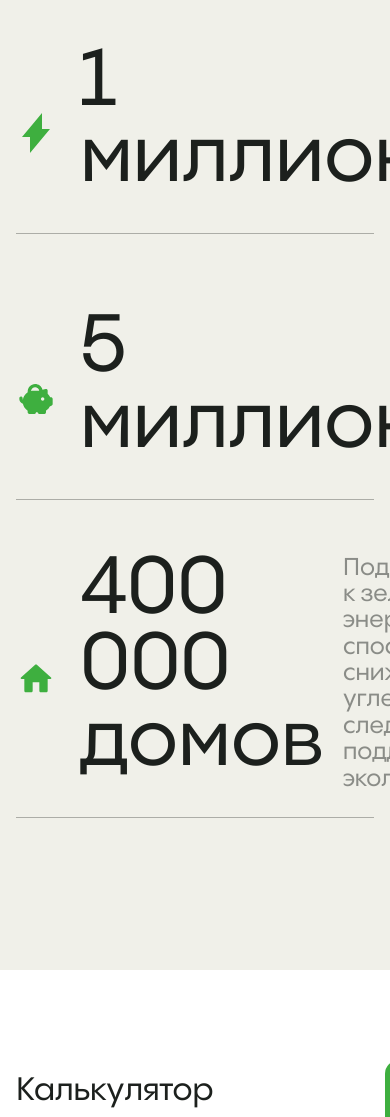
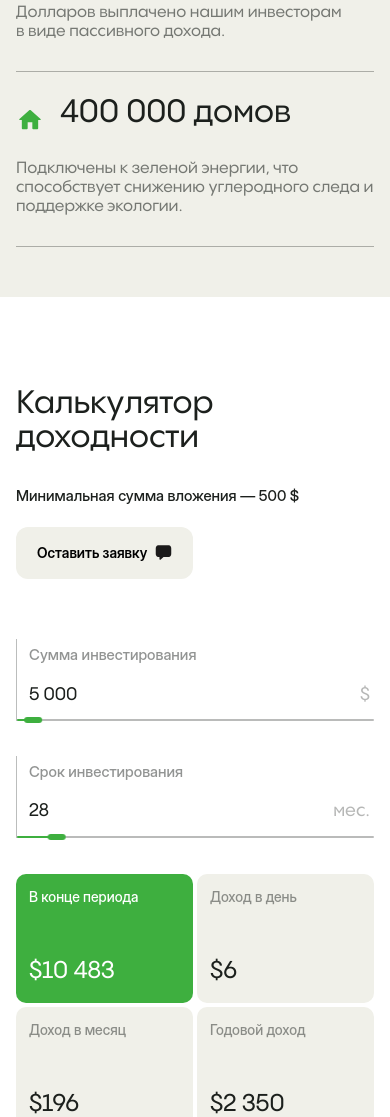
Before and after one commit to XeindsTwo/solar, a website: page app/index.html in a window 390 px wide. Shown: the part 3205-4322 px from the top of the page. Drawn offline with nearby package versions, Linux system fonts and the light colour scheme; some packages are replaced by stand-ins of ours; a script that the page names is missing; a web font is replaced by a local one.

Commit message:
adaptive guarantees, calculator, indicators

```diff
--- a/app/index.html
+++ b/app/index.html
@@ -200,7 +200,7 @@
     <ul class="indicators__list">
       <li class="indicators__item">
         <div class="indicators__left">
-          <img src="images/icons/solar_panel.svg" width="40" height="40" alt="icon">
+          <img src="images/icons/solar_panel-2.svg" width="40" height="40" alt="icon">
           <span class="indicators__name">1.3 миллиона</span>
         </div>
         <p class="indicators__text">
--- a/app/scss/home/_calculator.scss
+++ b/app/scss/home/_calculator.scss
@@ -2,6 +2,31 @@
   &__inner {
     @include flex-between-center-gap(90);
     min-height: 525px;
+    @media (max-width: 1260px) {
+      gap: 80px;
+      min-height: 500px;
+    }
+    @media (max-width: 1100px) {
+      gap: 70px;
+      min-height: 480px;
+    }
+    @media (max-width: 1060px) {
+      min-height: 520px;
+    }
+    @include r($lg) {
+      min-height: 500px;
+    }
+    @media (max-width: 830px) {
+      flex-direction: column;
+      min-height: auto;
+      gap: 40px;
+    }
+    @include r($sm) {
+      gap: 35px;
+    }
+    @include r($phone) {
+      gap: 30px;
+    }
   }
 
   &__interact {
@@ -11,11 +36,27 @@
     max-width: 675px;
     width: 100%;
     padding-top: 14px;
+    @include r($lg) {
+      padding-top: 0;
+    }
+    @media (max-width: 895px) {
+      max-width: 340px;
+    }
+    @media (max-width: 830px) {
+      max-width: 540px;
+    }
+    @include r($sm) {
+      max-width: 490px;
+    }
   }
 
   &__subtext {
     display: block;
     margin: 32px 0 30px;
+    @media (max-width: 395px) {
+      font-size: 15px;
+      margin-bottom: 22px;
+    }
   }
 
   &__items {
@@ -23,6 +64,14 @@
     display: grid;
     width: 100%;
     grid-template-columns: repeat(2, 1fr);
+    @media (max-width: 1060px) {
+      grid-template-columns: repeat(1, 1fr);
+      gap: 35px;
+      margin-bottom: 6px;
+    }
+    @media (max-width: 830px) {
+      margin-top: 60px;
+    }
   }
 
   &__item {
@@ -32,6 +81,12 @@
 
   &__number, &__subtitle {
     padding-left: 16px;
+    @media (max-width: 910px) {
+      padding-left: 14px;
+    }
+    @include r($phone) {
+      padding-left: 12px;
+    }
   }
 
   &__subtitle {
@@ -39,6 +94,12 @@
     color: rgba($black, .48);
     line-height: 1.1;
     margin-bottom: 32px;
+    @media (max-width: 1060px) {
+      margin-bottom: 22px;
+    }
+    @include r($phone) {
+      font-size: 15px;
+    }
   }
 
   &__bottom {
@@ -50,11 +111,23 @@
     font-size: 24px;
     line-height: .95;
     font-family: $pangram;
+    @media (max-width: 1100px) {
+      font-size: 22px;
+    }
+    @include r($lg) {
+      font-size: 20px;
+    }
+    @include r($phone) {
+      font-size: 18px;
+    }
   }
 
   &__attr {
     color: rgba($black, .32);
     padding-right: 16px;
+    @media (max-width: 1060px) {
+      padding-right: 4px;
+    }
   }
 
   &__income {
@@ -64,6 +137,12 @@
     display: grid;
     align-self: stretch;
     grid-template-columns: repeat(2, 1fr);
+    @include r($desktop) {
+      max-width: 500px;
+    }
+    @media (max-width: 830px) {
+      max-width: 100%;
+    }
 
     &-item {
       @include flex-column(60);
@@ -71,10 +150,19 @@
       border-radius: 14px;
       background-color: $sugar;
       padding: 16px;
+      @media (max-width: 830px) {
+        gap: 45px;
+        border-radius: 10px;
+      }
+      @include r($phone) {
+        padding: 15px 13px;
+        gap: 60px;
+      }
 
       &.main {
         background-color: $green;
         color: $white;
+
         .calculator__income-name {
           color: $white;
         }
@@ -84,6 +172,12 @@
     &-name {
       line-height: 1.1;
       color: rgba($black, .48);
+      @include r($sm) {
+        font-size: 15px;
+      }
+      @include r($phone) {
+        font-size: 14px;
+      }
     }
 
     &-sum {
@@ -91,6 +185,31 @@
       line-height: .95;
       font-family: $pangram;
       transform: translateY(-4px);
+      @include r($desktop) {
+        font-size: 42px;
+      }
+      @media (max-width: 1100px) {
+        font-size: 38px;
+      }
+      @include r($lg) {
+        font-size: 32px;
+        line-height: 1;
+      }
+      @media (max-width: 910px) {
+        font-size: 30px;
+      }
+      @include r($sm) {
+        font-size: 26px;
+      }
+      @include r($phone) {
+        font-size: 24px;
+      }
+      @media (max-width: 375px) {
+        font-size: 23px;
+      }
+      @media (max-width: 360px) {
+        font-size: 22px;
+      }
     }
   }
 }
--- a/app/scss/home/_guarantees.scss
+++ b/app/scss/home/_guarantees.scss
@@ -24,12 +24,6 @@
   }
   @media (max-width: 660px) {
     padding: 50px 0;
-  }
-  @media (max-width: 420px) {
-    padding: 45px 0;
-  }
-  @media (max-width: 395px) {
-    padding: 40px 0 45px;
   }
 
   &__title {
@@ -157,9 +151,6 @@
       font-size: 26px;
       margin: 0 auto;
     }
-    @media (max-width: 420px) {
-      font-size: 24px;
-    }
 
     &.small {
       max-width: 465px;
@@ -183,7 +174,6 @@
         font-size: 30px;
       }
       @media (max-width: 530px) {
-        font-size: 28px;
         max-width: 260px;
       }
     }
--- a/app/scss/home/_indicators.scss
+++ b/app/scss/home/_indicators.scss
@@ -1,18 +1,51 @@
 .indicators {
   padding: 152px 0;
   background-color: $sugar;
+  @media (max-width: 1400px) {
+    padding: 130px 0;
+  }
+  @media (max-width: 1300px) {
+    padding: 115px 0;
+  }
+  @include r($lg) {
+    padding: 100px 0;
+  }
+  @media (max-width: 860px) {
+    padding: 90px 0;
+  }
+  @include r($tablet) {
+    padding: 80px 0;
+  }
+  @include r($sm) {
+    padding: 70px 0;
+  }
+  @include r($phone) {
+    padding: 65px 0;
+  }
+  @media (max-width: 430px) {
+    padding: 50px 0;
+  }
 
   &__top {
     @include flex-column(14);
     margin-bottom: 72px;
+    @media (max-width: 395px) {
+      margin-bottom: 60px;
+    }
   }
 
   &__subtitle {
     color: rgba($black, .48);
+    @include r($phone) {
+      font-size: 15px;
+    }
   }
 
   &__list {
     @include flex-column(32);
+    @media (max-width: 1100px) {
+      gap: 26px;
+    }
   }
 
   &__item {
@@ -20,10 +53,60 @@
     align-items: flex-end;
     padding: 24px 0;
     border-bottom: 1px solid rgba($black, .32);
+    @media (max-width: 1300px) {
+      gap: 40px;
+    }
+    @media (max-width: 1100px) {
+      padding: 19px 0 22px;
+    }
+    @include r($lg) {
+      flex-direction: column;
+      align-items: center;
+      text-align: center;
+      padding: 17px 0 38px;
+    }
+    @media (max-width: 680px) {
+      gap: 34px;
+    }
+    @media (max-width: 560px) {
+      padding: 0 0 30px;
+      gap: 30px;
+    }
+    @media (max-width: 540px) {
+      text-align: left;
+      align-items: flex-start;
+    }
   }
 
   &__left {
     @include flex-align-center(24);
+    transform: translateY(6px);
+    @media (max-width: 1100px) {
+      gap: 20px;
+    }
+    @include r($phone) {
+      gap: 17px;
+    }
+    @media (max-width: 400px) {
+      gap: 16px;
+    }
+
+    img {
+      @include objectCoverBg;
+      @include r($desktop) {
+        width: auto;
+        height: 35px;
+      }
+      @media (max-width: 1100px) {
+        height: 32px;
+      }
+      @media (max-width: 540px) {
+        height: 30px;
+      }
+      @include r($phone) {
+        height: 28px;
+      }
+    }
   }
 
   &__name {
@@ -31,6 +114,48 @@
     font-size: 80px;
     line-height: .95;
     transform: translateY(-13px);
+    @media (max-width: 1400px) {
+      font-size: 74px;
+    }
+    @media (max-width: 1300px) {
+      font-size: 70px;
+    }
+    @include r($desktop) {
+      font-size: 64px;
+    }
+    @media (max-width: 1160px) {
+      font-size: 60px;
+      transform: translateY(-10px);
+    }
+    @media (max-width: 1100px) {
+      font-size: 56px;
+    }
+    @media (max-width: 860px) {
+      font-size: 52px;
+    }
+    @include r($tablet) {
+      font-size: 48px;
+      transform: translateY(-8px);
+    }
+    @media (max-width: 680px) {
+      font-size: 44px;
+    }
+    @include r($sm) {
+      font-size: 40px;
+    }
+    @media (max-width: 540px) {
+      font-size: 38px;
+    }
+    @include r($phone) {
+      font-size: 34px;
+      transform: translateY(-6px);
+    }
+    @media (max-width: 400px) {
+      font-size: 32px;
+    }
+    @media (max-width: 380px) {
+      font-size: 30px;
+    }
   }
 
   &__text {
@@ -40,5 +165,30 @@
     width: 100%;
     line-height: 1.1;
     font-size: 24px;
+    @media (max-width: 1300px) {
+      font-size: 22px;
+      max-width: 470px;
+    }
+    @media (max-width: 1160px) {
+      font-size: 20px;
+      max-width: 430px;
+    }
+    @include r($lg) {
+      line-height: 1.2;
+    }
+    @media (max-width: 680px) {
+      font-size: 18px;
+      max-width: 390px;
+    }
+    @media (max-width: 540px) {
+      max-width: 100%;
+      color: rgba($black, .58);
+    }
+    @include r($phone) {
+      font-size: 17px;
+    }
+    @media (max-width: 400px) {
+      font-size: 16px;
+    }
   }
 }
```
Also changed, not shown: app/html/home/_indicators.html (+1 -1 lines), app/css/style.min.css, app/images/favicon.svg, app/images/icons/solar_panel-2.svg (added), app/images/sprite.svg.
